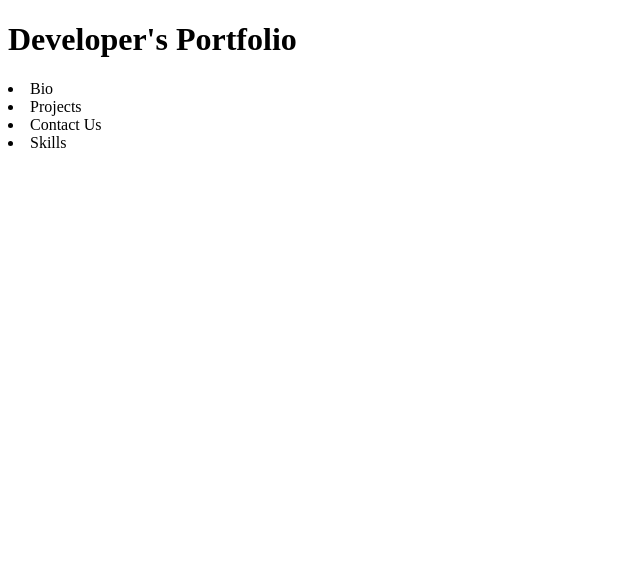
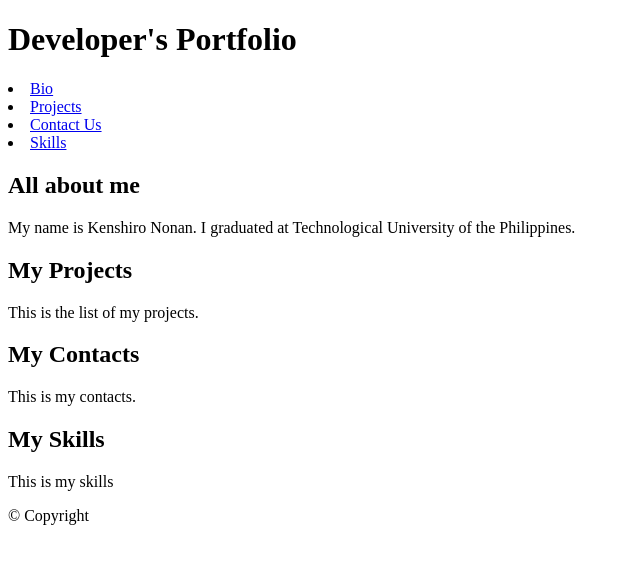
Before and after one commit to kenblader/sscgi-batch1s03, a plain HTML site: page activity/index.html in a window 1280 px wide. Shown: the whole page, without its empty margins (0-640 px from the left). Drawn offline with Linux system fonts and the light colour scheme.

Commit message:
Create first activity

```diff
--- a/activity/index.html
+++ b/activity/index.html
@@ -8,12 +8,30 @@
 <body>
     <header><h1>Developer's Portfolio</h1></header>
     <nav>
-        <li>Bio</li>
-        <li>Projects</li>
-        <li>Contact Us</li>
-        <li>Skills</li>
+        <li><a href="#bio">Bio</a></li>
+        <li><a href="#Projects">Projects</a></li>
+        <li><a href="#Contact">Contact Us</a></li>
+        <li><a href="#Skills">Skills</a></li>
     </nav>
-
+    <main>
+        <section id="Bio">
+            <h2>All about me</h2>
+            <p>My name is Kenshiro Nonan. I graduated at Technological University of the Philippines.</p>
+        </section>
+        <section id="Projects">
+            <h2>My Projects</h2>
+            <p>This is the list of my projects.</p>
+        </section>
+        <section id="Contact">
+            <h2>My Contacts</h2>
+            <p>This is my contacts.</p>
+        </section>
+        <section id="Skills">
+            <h2>My Skills</h2>
+            <p>This is my skills</p>
+        </section>
+    </main>
+    <footer>&copy; Copyright</footer>
 
 </body>
 </html>
```
